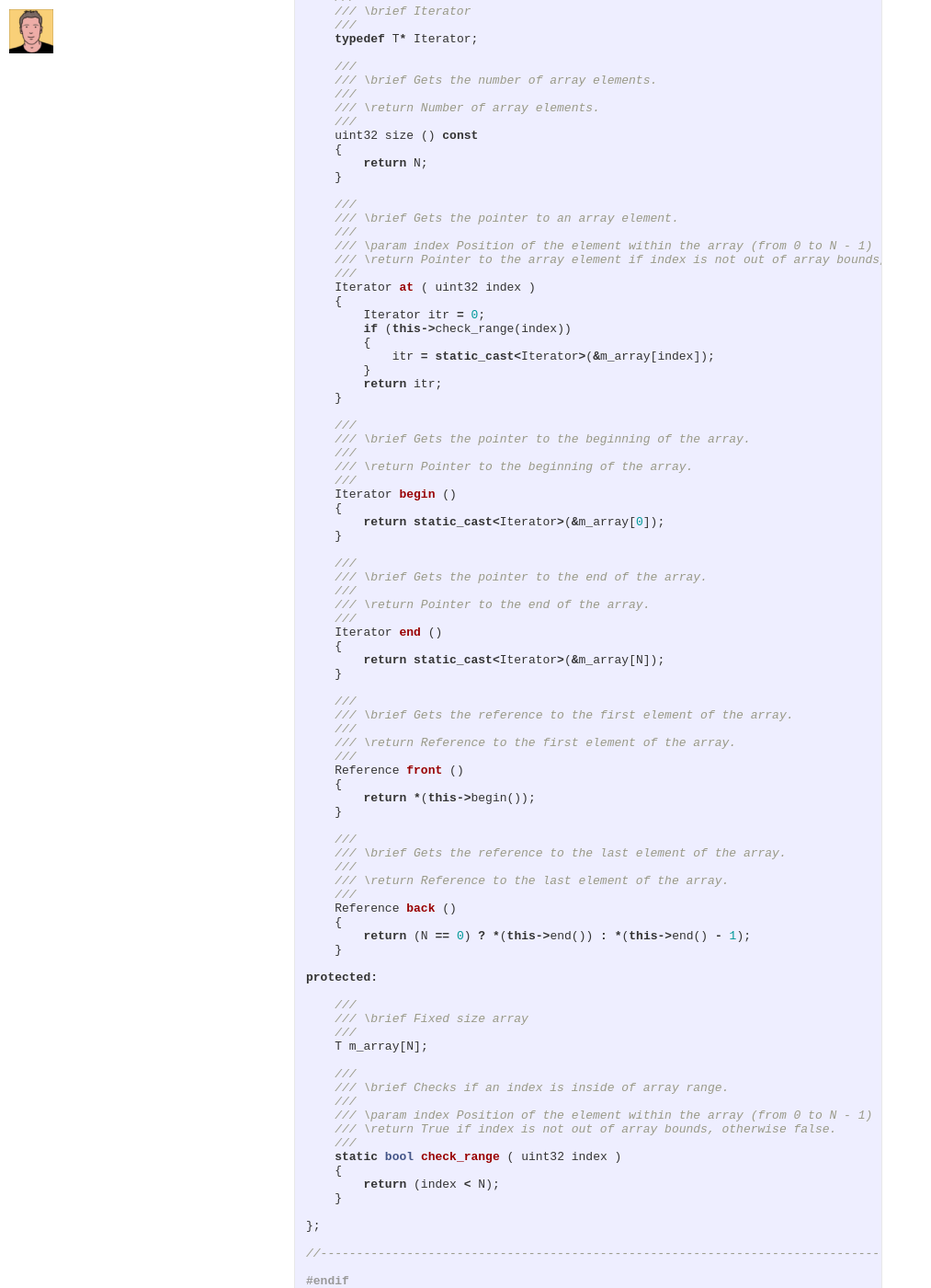
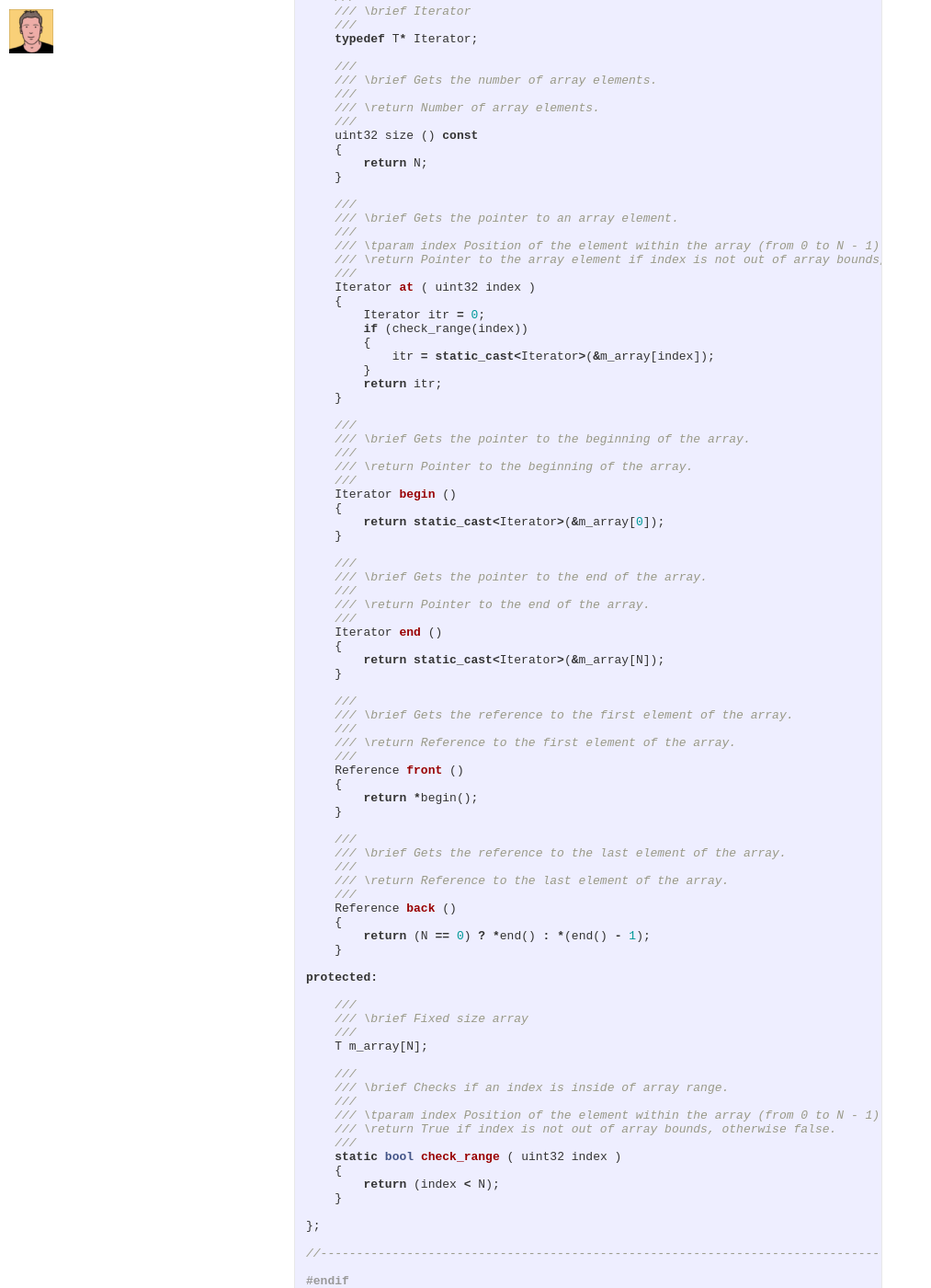
Before and after one commit to aafeijoo/aafeijoo.github.io, a Jekyll site: the page built from _posts/2014-05-30-jsf-av-array.markdown, in a window 1280 px wide and 1400 px high, scrolled down 1157 px. Shown: the whole window at 92% size, without its empty margins (0-1013 px from the left). Built offline with Jekyll 4.4.1, drawn with Linux system fonts in a browser that asks for light colours; some web fonts are replaced; Markdown is read by kramdown in place of the engine named in the settings.

Commit message:
Updated old post

```diff
--- a/_posts/2014-05-30-jsf-av-array.markdown
+++ b/_posts/2014-05-30-jsf-av-array.markdown
@@ -61,13 +61,13 @@ public:
     ///
     /// \brief Gets the pointer to an array element.
     ///
-    /// \param index Position of the element within the array (from 0 to N - 1)
+    /// \tparam index Position of the element within the array (from 0 to N - 1)
     /// \return Pointer to the array element if index is not out of array bounds, otherwise 0.
     ///
     Iterator at ( uint32 index )
     {
         Iterator itr = 0;
-        if (this->check_range(index))
+        if (check_range(index))
         {
             itr = static_cast<Iterator>(&m_array[index]);
         }
@@ -101,7 +101,7 @@ public:
     ///
     Reference front ()
     {
-        return *(this->begin());
+        return *begin();
     }
 
     ///
@@ -111,7 +111,7 @@ public:
     ///
     Reference back ()
     {
-        return (N == 0) ? *(this->end()) : *(this->end() - 1);
+        return (N == 0) ? *end() : *(end() - 1);
     }
 
 protected:
@@ -124,7 +124,7 @@ protected:
     ///
     /// \brief Checks if an index is inside of array range.
     ///
-    /// \param index Position of the element within the array (from 0 to N - 1)
+    /// \tparam index Position of the element within the array (from 0 to N - 1)
     /// \return True if index is not out of array bounds, otherwise false.
     ///
     static bool check_range ( uint32 index )
```
